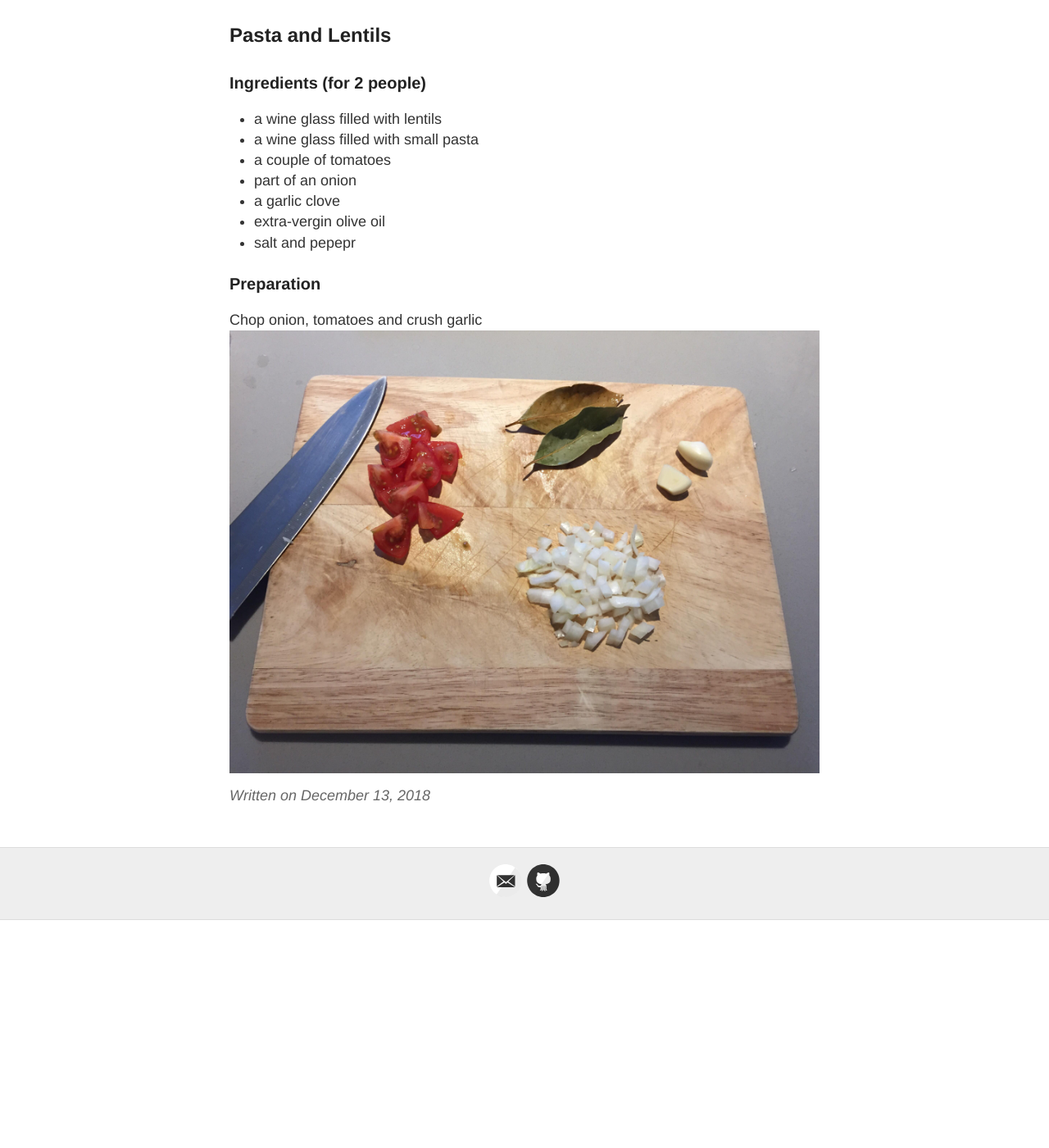
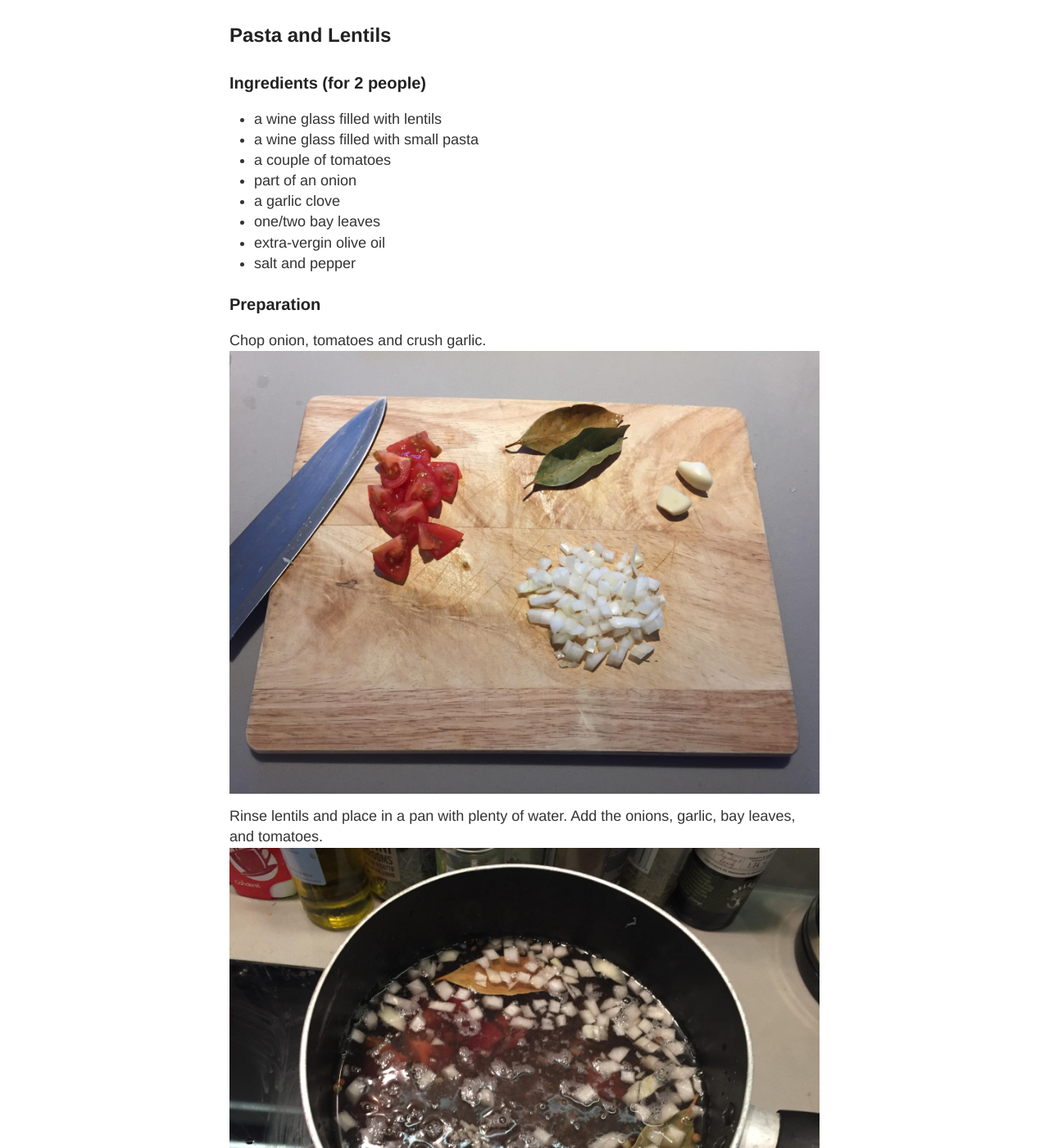
Before and after one commit to fran-mora/fran-mora.github.io, a Jekyll site: the page built from _posts/recipes/2018-12-13-Mains.md, in a window 1280 px wide and 1400 px high, scrolled down 2791 px. Shown: the whole window at 82% size. Built offline with Jekyll 4.4.1, drawn with Linux system fonts in a browser that asks for light colours; before the commit the page ends 3913 px from its top, so only the background shows below that; some of the changed text lies outside the part shown.

Commit message:
Update 2018-12-13-Mains.md

```diff
--- a/_posts/recipes/2018-12-13-Mains.md
+++ b/_posts/recipes/2018-12-13-Mains.md
@@ -61,9 +61,18 @@
 - a couple of tomatoes
 - part of an onion
 - a garlic clove
+- one/two bay leaves
 - extra-vergin olive oil
-- salt and pepepr
+- salt and pepper
 
 ### Preparation
-Chop onion, tomatoes and crush garlic
+Chop onion, tomatoes and crush garlic.
 ![Lentils Ingredients]({{ site.baseurl }}/images/recipes/lentils-ingredients.jpg)
+
+Rinse lentils and place in a pan with plenty of water. Add the onions, garlic, bay leaves, and tomatoes.
+![Lentils Ingredients]({{ site.baseurl }}/images/recipes/lentils-cooking-1.jpg)
+Simmmer until lentils are tender.
+![Lentils Ingredients]({{ site.baseurl }}/images/recipes/lentils-cooking-2.jpg)
+Add salt, olive oil.
+Add more water and raise the temperature. When it boils, add the pasta and cook, stirring often.
+Serve.
```
